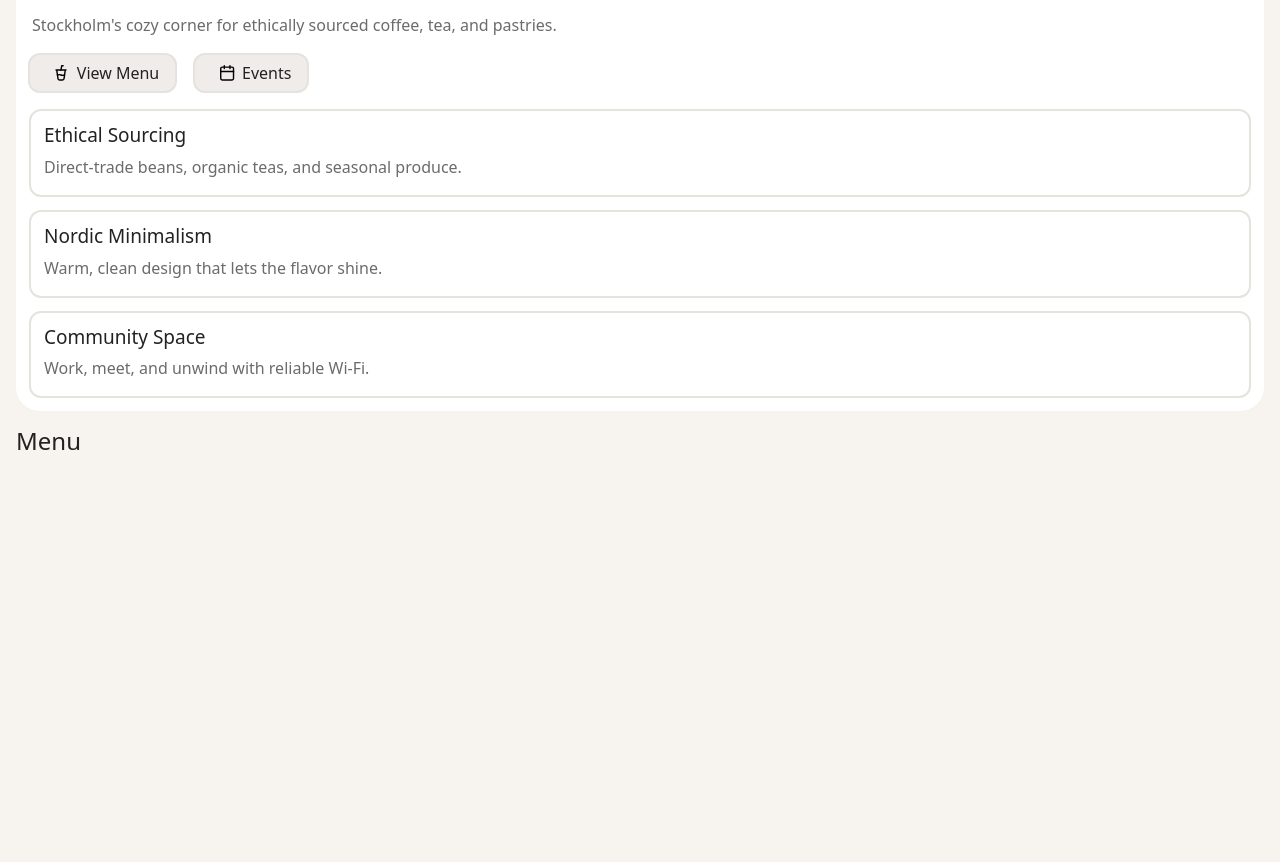
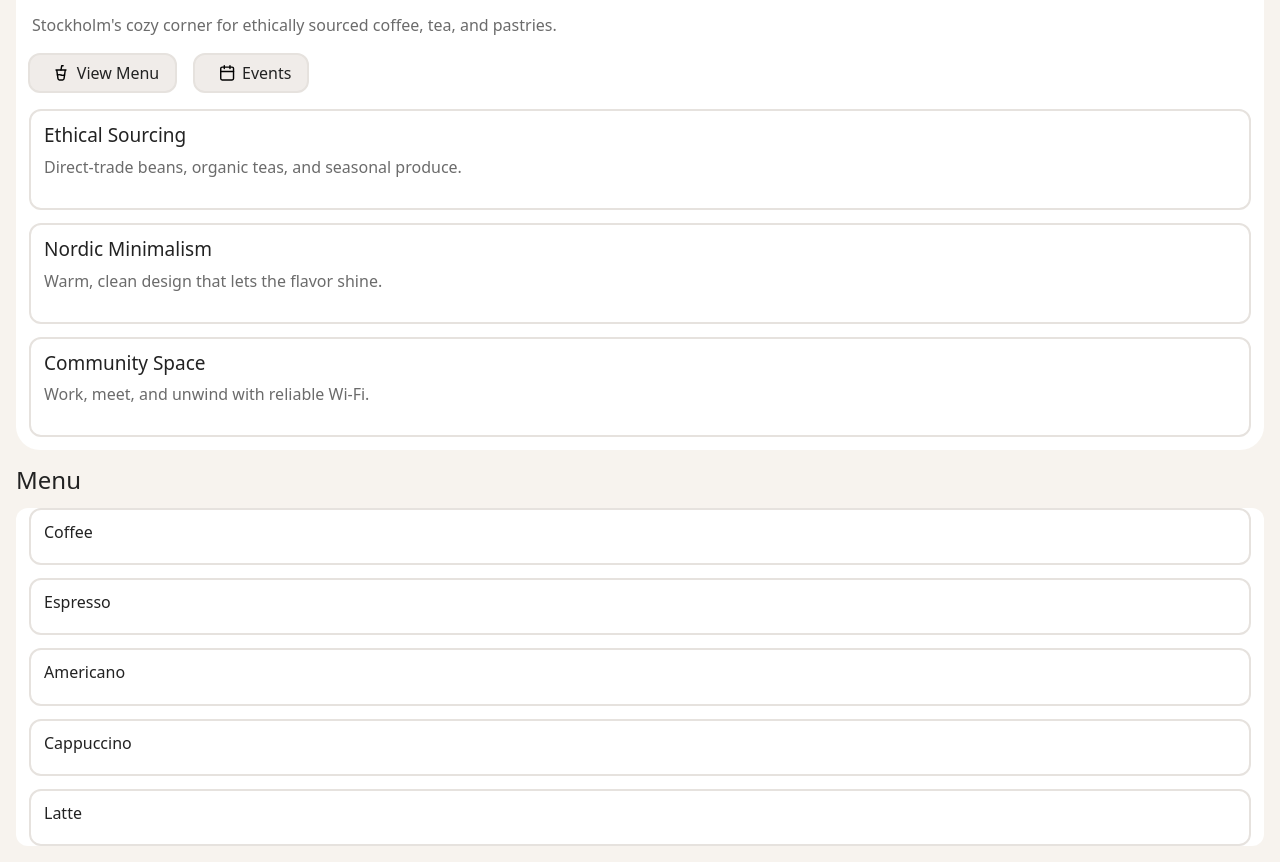
Before and after one commit to Kalkonkurt/NordicNookCafeMockUp, a website: page HTML/index.html in a window 1280 px wide. Shown: the part 896-1758 px from the top of the page. Before the commit the page ends 1368 px from the top, so only its background shows below. Drawn offline with nearby package versions, Linux system fonts and the light colour scheme.

Commit message:
add menu section with coffee options; refactor brand description div; update heading styles

```diff
--- a/CSS/index.css
+++ b/CSS/index.css
@@ -49,6 +49,25 @@ main {
     margin: 1rem;
     /* max-width: 80%; */
 }
+h1 {
+    color: var(--card-foreground);
+    font-style: normal;
+    font-weight: 500;
+    font-size: 1.8125rem;
+    margin: 1rem;
+}
+h3 {
+    color: var(--foreground);
+    font-style: normal;
+    font-weight: 500;
+    font-size: 1rem;
+}
+p {
+    color: var(--muted-foreground);
+    font-style: normal;
+    font-weight: normal;
+    font-size: 1rem;
+}
 #main-logo {
     display: flex;
     margin-right: auto;
@@ -93,12 +112,6 @@ main {
         display: none;
     }
 }
-p {
-    color: var(--muted-foreground);
-    font-style: normal;
-    font-weight: normal;
-    font-size: 1rem;
-}
 /* Quick-Actions */
 
 .quick-actions {
@@ -139,13 +152,6 @@ p {
     background-repeat: no-repeat;
     object-fit: cover;
 }
-h1 {
-    color: var(--card-foreground);
-    font-style: normal;
-    font-weight: 500;
-    font-size: 1.8125rem;
-    margin: 1rem;
-}
 .brand-text {
     margin: 0 1rem 1rem 1rem;
 }
@@ -180,7 +186,7 @@ a {
 }
 /*Brand Deescriptions*/
 article {
-    padding: 0.8125rem 0.8125rem 0 0.8125rem;
+    padding: 0.8125rem 0.8125rem 0.8125rem 0.8125rem;
     margin: 1rem 1rem 0.75 1rem;
 }
 .article-card {
@@ -197,7 +203,6 @@ article {
     font-size: 1.1875rem;
     margin-bottom: 0.5rem;
 }
-
 /*Menu*/
 h2 {
     color: var(--foreground);
@@ -205,6 +210,9 @@ h2 {
     font-weight: normal;
     font-size: 1.5rem;
     margin: 1rem 0 0.5rem 0;
+}
+.menu-section {
+
 }
 
 /* Custom Styles */
--- a/HTML/index.html
+++ b/HTML/index.html
@@ -83,7 +83,7 @@
                     <img src="../Resources/Icon_Calendar.svg" alt="Calendar">Events</a>
             </nav>
             <!--Brand Descriptions-->
-            <div class="brand-description card-custom">
+            <div class="card-custom">
                 <article class="article-card">
                     <h4>Ethical Sourcing</h4>
                     <p>Direct-trade beans, organic teas, and seasonal produce.</p>
@@ -101,6 +101,23 @@
         <!--Menu-->
         <section>
             <h2>Menu</h2>
+            <div class="menu-section card-custom">
+                <article class="article-card">
+                    <h3>Coffee</h3>
+                </article>
+                <article class="article-card">
+                    <h3>Espresso</h3>
+                </article>
+                <article class="article-card">
+                    <h3>Americano</h3>
+                </article>
+                <article class="article-card">
+                    <h3>Cappuccino</h3>
+                </article>
+                <article class="article-card">
+                    <h3>Latte</h3>
+                </article>
+            </div>
         </section>
     </main>
     <script src="../node_modules/bootstrap/dist/js/bootstrap.bundle.min.js"></script>
```
